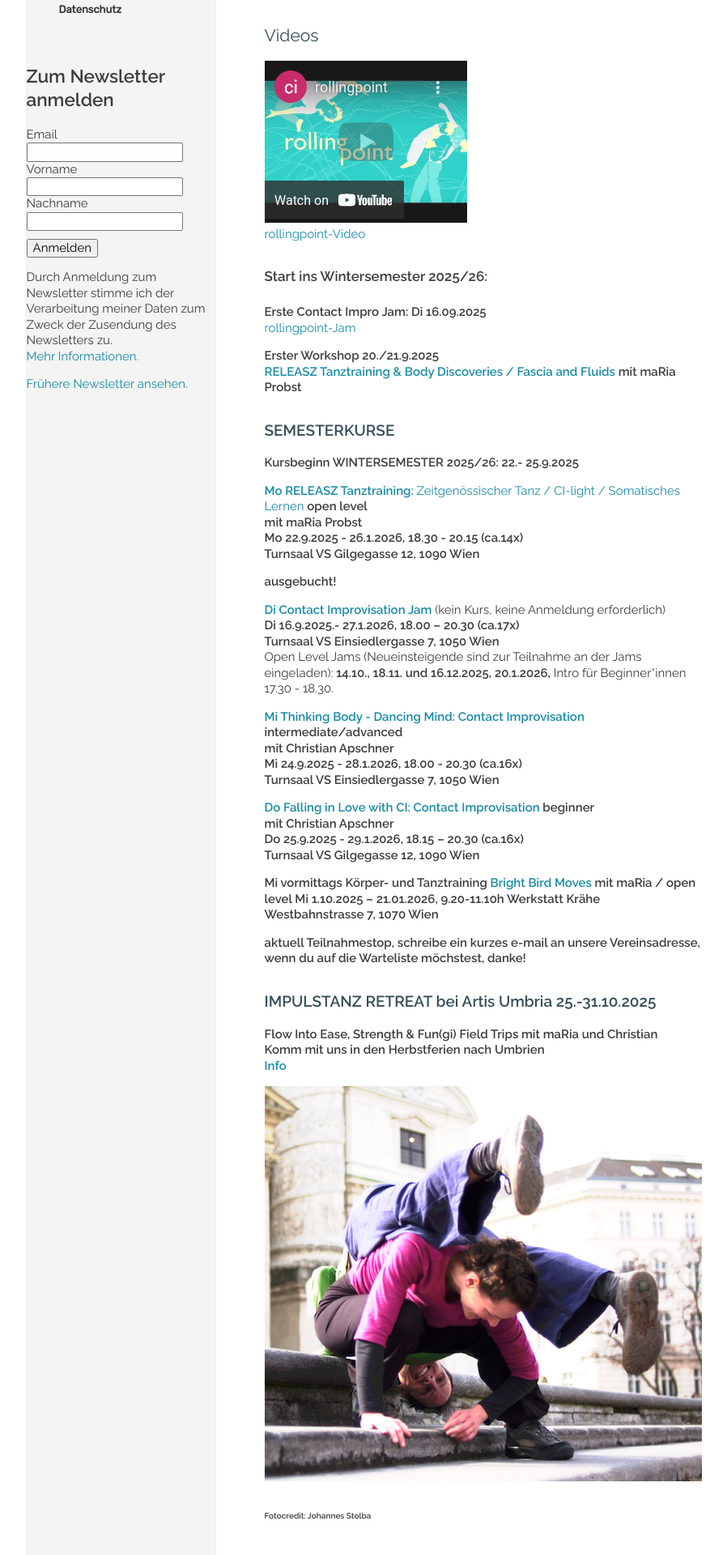
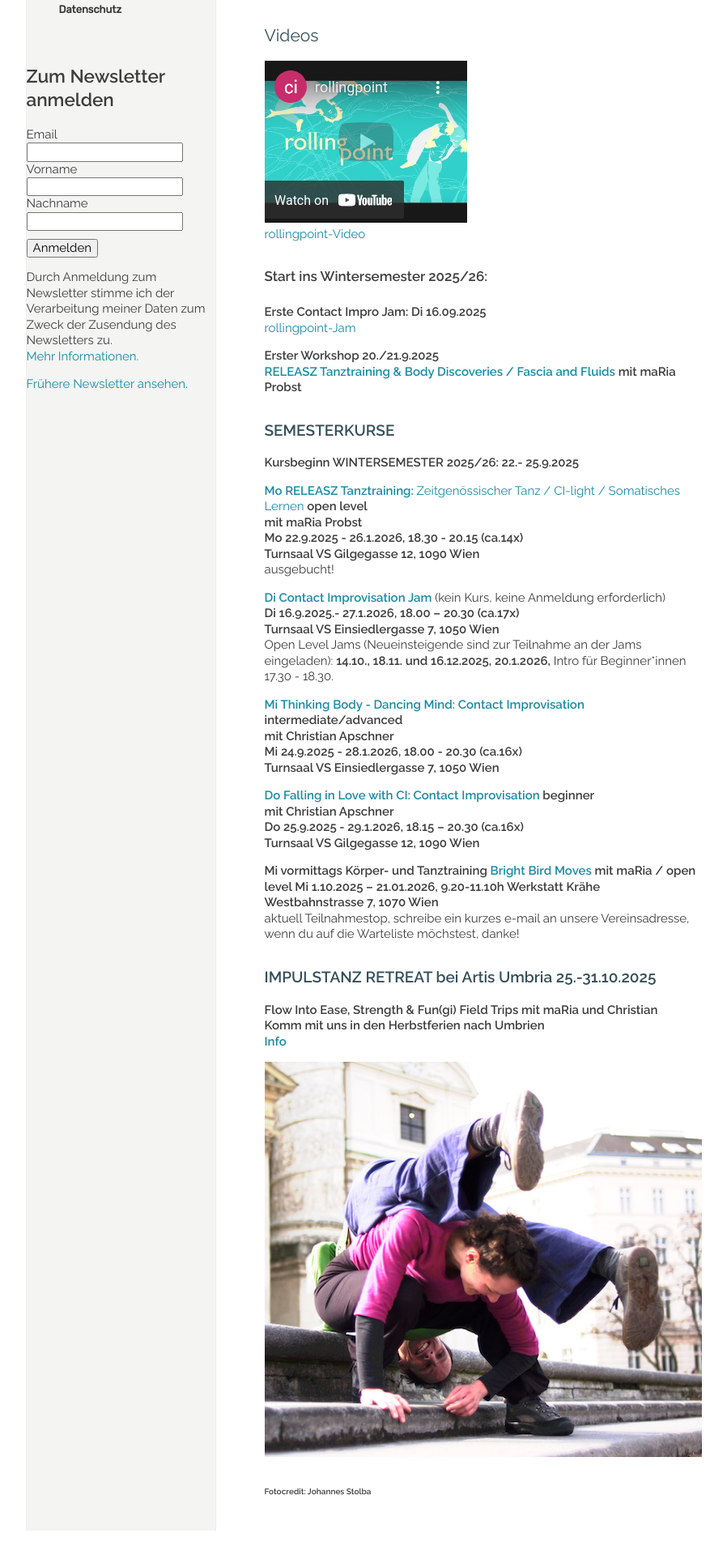
Before and after one commit to manulari/rollingpointat, a Jekyll site: the page built from _pages_de/index.md, in a window 1280 px wide. Shown: the part 936-2856 px from the top of the page at 81% size, without its empty margins (152-1050 px from the left). Built offline with Jekyll 4.4.1, drawn with Linux system fonts in a browser that asks for light colours; comment, search, counter and statistics services are not loaded; after the commit the page ends 2826 px from its top, so only the background shows below that.

```diff
--- a/_pages_de/index.md
+++ b/_pages_de/index.md
@@ -47,9 +47,8 @@ Ob mit oder ohne Vorerfahrung – hier bist du richtig!
 **[Mo RELEASZ Tanztraining: ](/releasze)**[Zeitgenössischer Tanz / CI-light / Somatisches Lernen](/releasze) **open level**\
 **mit maRia Probst**\
 **Mo 22.9.2025 - 26.1.2026, 18.30 - 20.15 (ca.14x)**\
-**Turnsaal VS Gilgegasse 12, 1090 Wien**
-
-**ausgebucht!**
+**Turnsaal VS Gilgegasse 12, 1090 Wien**\
+ausgebucht!
 
 **[Di Contact Improvisation Jam ](/jams)**(kein Kurs, keine Anmeldung erforderlich)\
 **Di 16.9.2025.- 27.1.2026, 18.00 – 20.30 (ca.17x)**\
@@ -68,9 +67,8 @@ Open Level Jams (Neueinsteigende sind zur Teilnahme an der Jams eingeladen): **1
 
 **Mi vormittags Körper- und Tanztraining
 [Bright Bird Moves](/Vormittagskurs) mit maRia / open level
-Mi 1.10.2025 – 21.01.2026, 9.20-11.10h Werkstatt Krähe Westbahnstrasse 7, 1070 Wien**
-
-**aktuell Teilnahmestop, schreibe ein kurzes e-mail an unsere Vereinsadresse, wenn du auf die Warteliste möchstest, danke!**
+Mi 1.10.2025 – 21.01.2026, 9.20-11.10h Werkstatt Krähe Westbahnstrasse 7, 1070 Wien**\
+aktuell Teilnahmestop, schreibe ein kurzes e-mail an unsere Vereinsadresse, wenn du auf die Warteliste möchstest, danke!
 
 ### **IMPULSTANZ RETREAT bei Artis Umbria 25.-31.10.2025**
 
```
